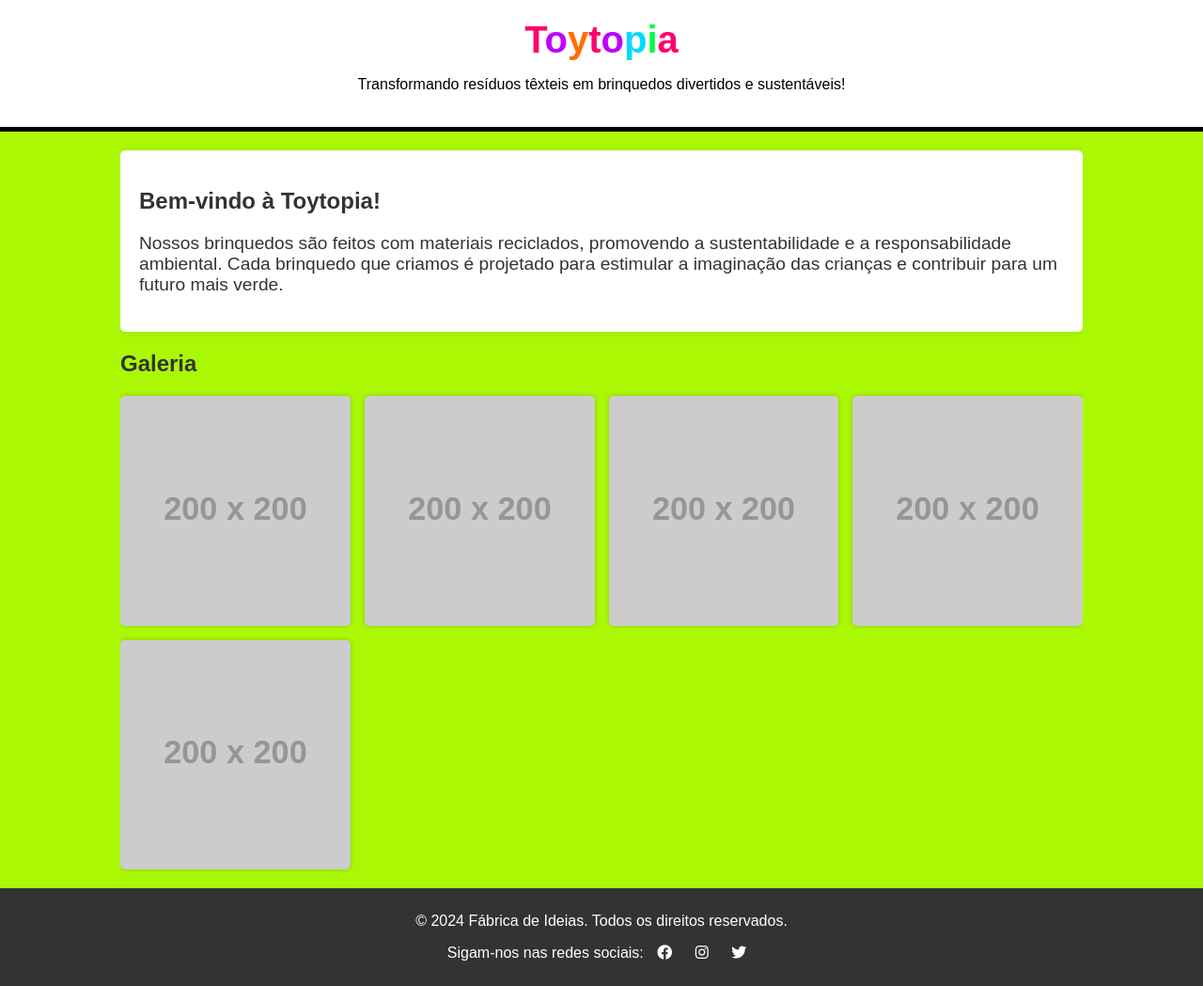
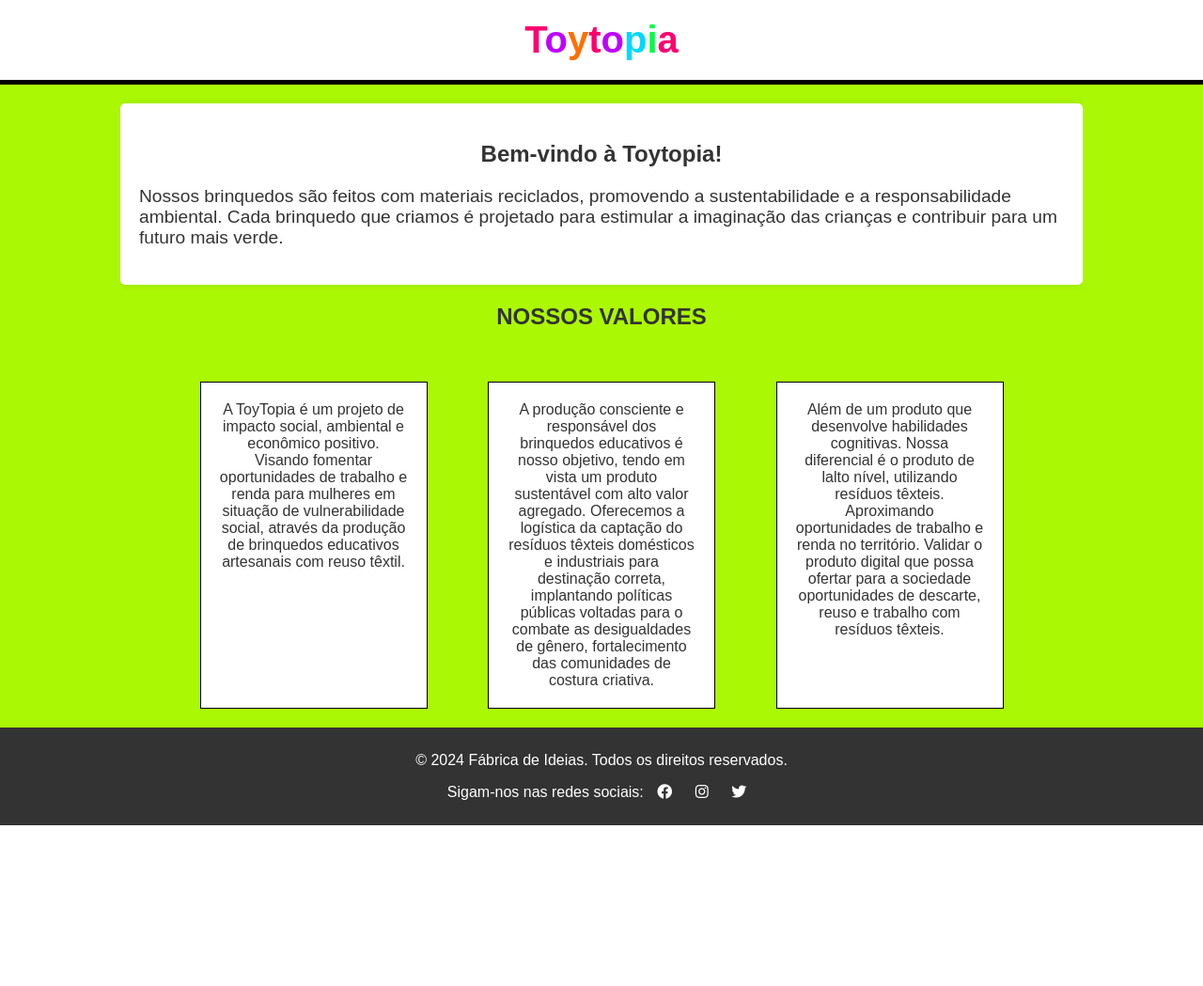
Before and after one commit to sam-abreu/Grupo10projetos, a Django app: page / in a window 1280 px wide. Shown: the whole page at 94% size. After the commit the page ends 878 px from the top, so only its background shows below. Run offline with Django 5.2, Linux system fonts and the light colour scheme; grey boxes labelled with a size stand in for pictures from a placeholder-image service; some libraries are stand-ins or nearby versions.

Commit message:
modificando o espaço para fotos por caixas de texto

```diff
--- a/Projetos2/App_Projetos2/static/App_Projetos2/styles.css
+++ b/Projetos2/App_Projetos2/static/App_Projetos2/styles.css
@@ -16,6 +16,11 @@ h1 {
     margin: 0;
     font-size: 2.5em; /* Tamanho da fonte */
 }
+
+h2{
+    text-align: center;
+}
+
 .container {
     width: 80%;
     margin: auto;
@@ -31,17 +36,7 @@ h1 {
 .intro p {
     font-size: 1.2em;
 }
-.gallery {
-    display: grid;
-    grid-template-columns: repeat(auto-fill, minmax(200px, 1fr));
-    gap: 15px;
-    margin: 20px 0;
-}
-.gallery img {
-    width: 100%;
-    border-radius: 5px;
-    box-shadow: 0 0 5px rgba(0, 0, 0, 0.2);
-}
+
 footer {
     background-color: #333; /* Cor de fundo do rodapé */
     color: white; /* Cor do texto em branco */
@@ -81,3 +76,22 @@ footer a {
 .color8 {
   color: rgb(255, 0, 111);
 }
+
+.gallery {
+    display: flex;
+    justify-content: space-evenly; /* Distribui o espaço de forma simétrica */
+    align-items: stretch;  /* Garante que todas as caixas tenham a mesma altura */
+    margin: 20px;
+}
+
+/* Estilo para as caixas de texto */
+.box {
+    width: 200px; /* Largura de cada caixa de texto */
+    padding: 20px;
+    background-color: #FFFFFF;
+    text-align: center;
+    border: 1px solid black;
+    font-size: 16px;
+    margin-top: 35px;
+    min-height: 150px; /* Define uma altura mínima para a caixa*/
+}
--- a/Projetos2/App_Projetos2/templates/home.html
+++ b/Projetos2/App_Projetos2/templates/home.html
@@ -1,5 +1,6 @@
 <!DOCTYPE html>
 <html lang="pt-BR">
+
 <head>
     <meta charset="UTF-8">
     <meta name="viewport" content="width=device-width, initial-scale=1.0">
@@ -8,25 +9,25 @@
     <link rel="stylesheet" href="{% static 'App_Projetos2/styles.css' %}"> <!-- Link para o CSS -->
     <link rel="stylesheet" href="https://cdnjs.cloudflare.com/ajax/libs/font-awesome/5.15.4/css/all.min.css">
 </head>
+
 <body>
     <header>
         <h1 id="titleh1">Toytopia</h1>
-        <p>Transformando resíduos têxteis em brinquedos divertidos e sustentáveis!</p>
     </header>
 
     <div class="container">
         <div class="intro">
             <h2>Bem-vindo à Toytopia!</h2>
-            <p>Nossos brinquedos são feitos com materiais reciclados, promovendo a sustentabilidade e a responsabilidade ambiental. Cada brinquedo que criamos é projetado para estimular a imaginação das crianças e contribuir para um futuro mais verde.</p>
+            <p>Nossos brinquedos são feitos com materiais reciclados, promovendo a sustentabilidade e a responsabilidade
+                ambiental. Cada brinquedo que criamos é projetado para estimular a imaginação das crianças e contribuir
+                para um futuro mais verde.</p>
         </div>
 
-        <h2>Galeria</h2>
+        <h2>NOSSOS VALORES</h2>
         <div class="gallery">
-            <img src="https://via.placeholder.com/200x200.png?text=" alt="Brinquedo 1">
-            <img src="https://via.placeholder.com/200x200.png?text=" alt="Brinquedo 2">
-            <img src="https://via.placeholder.com/200x200.png?text=" alt="Brinquedo 3">
-            <img src="https://via.placeholder.com/200x200.png?text=" alt="Brinquedo 4">
-            <img src="https://via.placeholder.com/200x200.png?text=" alt="Brinquedo 5">
+            <div class="box">A ToyTopia é um projeto de impacto social, ambiental e econômico positivo. Visando fomentar oportunidades de trabalho e renda para mulheres em situação de vulnerabilidade social, através da produção de brinquedos educativos artesanais com reuso têxtil.</div>
+            <div class="box">A produção consciente e responsável dos brinquedos educativos é nosso objetivo, tendo em vista um produto sustentável com alto valor agregado. Oferecemos a logística da captação do resíduos têxteis domésticos e industriais para destinação correta, implantando políticas públicas voltadas para o combate as desigualdades de gênero, fortalecimento das comunidades de costura criativa.</div>
+            <div class="box">Além de um produto que desenvolve habilidades cognitivas. Nossa diferencial é o produto de lalto nível, utilizando resíduos têxteis. Aproximando oportunidades de trabalho e renda no território. Validar o produto digital que possa ofertar para a sociedade oportunidades de descarte, reuso e trabalho com resíduos têxteis.</div>
         </div>
     </div>
 
@@ -62,4 +63,5 @@
         }
     </script>
 </body>
+
 </html>
```
